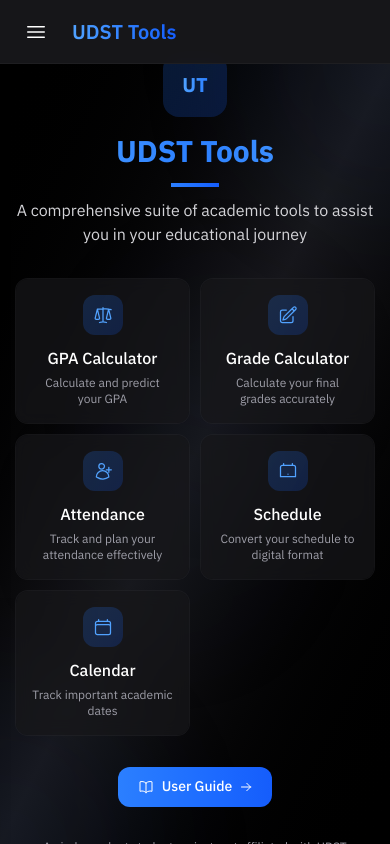
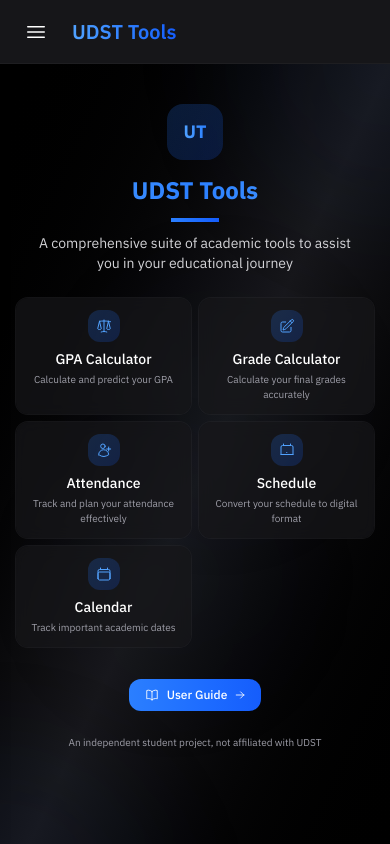
Before and after one commit to Ahmkwj/UDST-Tools, a React (Vite) app: page /ar in a window 390 px wide. Built offline with nearby package versions, Linux system fonts and the light colour scheme.

Commit message:
fix home page mobile

```diff
--- a/public/index.tsx
+++ b/public/index.tsx
@@ -6,7 +6,7 @@
   const isRTL = locale === "ar";
 
   return (
-    <div className="relative h-full w-full flex flex-col items-center justify-center bg-gradient-to-br from-black via-zinc-900 to-black text-white">
+    <div className="relative min-h-screen w-full flex flex-col items-center justify-start bg-gradient-to-br from-black via-zinc-900 to-black text-white">
       {/* Background decoration */}
       <div className="absolute inset-0 overflow-hidden pointer-events-none">
         <div className="absolute -top-40 -right-40 w-80 h-80 rounded-full bg-blue-900/10 blur-3xl animate-pulse"></div>
@@ -17,23 +17,23 @@
 
       {/* Main content */}
       <div
-        className={`relative z-10 max-w-4xl w-full text-center px-4 md:px-6 py-4 md:py-8 space-y-8 ${
+        className={`relative z-10 max-w-4xl w-full text-center px-4 md:px-6 py-6 md:py-12 space-y-6 md:space-y-8 ${
           isRTL ? "rtl" : ""
         }`}
       >
         {/* Title */}
-        <div className="space-y-4 animate-fade-in">
-          <div className="w-16 h-16 mx-auto rounded-2xl bg-gradient-to-br from-blue-500/20 to-blue-600/20 flex items-center justify-center transform hover:scale-110 transition-transform duration-300">
-            <span className="text-xl font-bold bg-gradient-to-r from-blue-400 to-blue-500 bg-clip-text text-transparent">
+        <div className="space-y-4 animate-fade-in pt-4 md:pt-0">
+          <div className="w-14 h-14 md:w-16 md:h-16 mx-auto rounded-2xl bg-gradient-to-br from-blue-500/20 to-blue-600/20 flex items-center justify-center transform hover:scale-110 transition-transform duration-300">
+            <span className="text-lg md:text-xl font-bold bg-gradient-to-r from-blue-400 to-blue-500 bg-clip-text text-transparent">
               UT
             </span>
           </div>
           <div>
-            <h1 className="text-3xl sm:text-4xl md:text-5xl font-bold leading-tight bg-gradient-to-r from-blue-400 via-blue-500 to-blue-400 bg-clip-text text-transparent">
+            <h1 className="text-2xl sm:text-3xl md:text-4xl lg:text-5xl font-bold leading-tight bg-gradient-to-r from-blue-400 via-blue-500 to-blue-400 bg-clip-text text-transparent">
               {locale === "ar" ? "أدوات UDST" : "UDST Tools"}
             </h1>
             <div className="h-1 w-12 md:w-20 mx-auto bg-gradient-to-r from-blue-500 to-blue-600 mt-3"></div>
-            <p className="text-base md:text-lg text-zinc-300 mt-3 max-w-2xl mx-auto">
+            <p className="text-sm md:text-base lg:text-lg text-zinc-300 mt-3 max-w-2xl mx-auto px-4">
               {locale === "ar"
                 ? "مجموعة شاملة من الأدوات الأكاديمية لمساعدتك في رحلتك التعليمية"
                 : "A comprehensive suite of academic tools to assist you in your educational journey"}
@@ -42,19 +42,19 @@
         </div>
 
         {/* Quick Links */}
-        <div className="grid grid-cols-2 lg:grid-cols-3 gap-3 max-w-3xl mx-auto">
+        <div className="grid grid-cols-2 lg:grid-cols-3 gap-2 sm:gap-3 max-w-3xl mx-auto">
           <a
             href="/gpa-calculator"
-            className="p-4 rounded-xl backdrop-blur-sm bg-zinc-900/70 ring-1 ring-zinc-800/50 hover:ring-blue-500/50 hover:transform hover:scale-105 transition-all duration-300 group"
+            className="p-3 sm:p-4 rounded-xl backdrop-blur-sm bg-zinc-900/70 ring-1 ring-zinc-800/50 hover:ring-blue-500/50 hover:transform hover:scale-105 transition-all duration-300 group"
           >
-            <div className="w-10 h-10 rounded-xl bg-gradient-to-br from-blue-500/20 to-blue-600/20 flex items-center justify-center mb-3 mx-auto group-hover:scale-110 transition-transform">
+            <div className="w-8 h-8 sm:w-10 sm:h-10 rounded-xl bg-gradient-to-br from-blue-500/20 to-blue-600/20 flex items-center justify-center mb-2 sm:mb-3 mx-auto group-hover:scale-110 transition-transform">
               <svg
                 xmlns="http://www.w3.org/2000/svg"
                 fill="none"
                 viewBox="0 0 24 24"
                 strokeWidth={1.5}
                 stroke="currentColor"
-                className="w-5 h-5 text-blue-400"
+                className="w-4 h-4 sm:w-5 sm:h-5 text-blue-400"
               >
                 <path
                   strokeLinecap="round"
@@ -63,10 +63,10 @@
                 />
               </svg>
             </div>
-            <h2 className="font-medium text-base text-white mb-1">
+            <h2 className="font-medium text-sm sm:text-base text-white mb-0.5 sm:mb-1">
               {locale === "ar" ? "حاسبة المعدل" : "GPA Calculator"}
             </h2>
-            <p className="text-xs text-zinc-400">
+            <p className="text-[10px] sm:text-xs text-zinc-400">
               {locale === "ar"
                 ? "احسب وتوقع معدلك التراكمي"
                 : "Calculate and predict your GPA"}
@@ -75,16 +75,16 @@
 
           <a
             href="/grade-calculator"
-            className="p-4 rounded-xl backdrop-blur-sm bg-zinc-900/70 ring-1 ring-zinc-800/50 hover:ring-blue-500/50 hover:transform hover:scale-105 transition-all duration-300 group"
+            className="p-3 sm:p-4 rounded-xl backdrop-blur-sm bg-zinc-900/70 ring-1 ring-zinc-800/50 hover:ring-blue-500/50 hover:transform hover:scale-105 transition-all duration-300 group"
           >
-            <div className="w-10 h-10 rounded-xl bg-gradient-to-br from-blue-500/20 to-blue-600/20 flex items-center justify-center mb-3 mx-auto group-hover:scale-110 transition-transform">
+            <div className="w-8 h-8 sm:w-10 sm:h-10 rounded-xl bg-gradient-to-br from-blue-500/20 to-blue-600/20 flex items-center justify-center mb-2 sm:mb-3 mx-auto group-hover:scale-110 transition-transform">
               <svg
                 xmlns="http://www.w3.org/2000/svg"
                 fill="none"
                 viewBox="0 0 24 24"
                 strokeWidth={1.5}
                 stroke="currentColor"
-                className="w-5 h-5 text-blue-400"
+                className="w-4 h-4 sm:w-5 sm:h-5 text-blue-400"
               >
                 <path
                   strokeLinecap="round"
@@ -93,10 +93,10 @@
                 />
               </svg>
             </div>
-            <h2 className="font-medium text-base text-white mb-1">
+            <h2 className="font-medium text-sm sm:text-base text-white mb-0.5 sm:mb-1">
               {locale === "ar" ? "حاسبة الدرجات" : "Grade Calculator"}
             </h2>
-            <p className="text-xs text-zinc-400">
+            <p className="text-[10px] sm:text-xs text-zinc-400">
               {locale === "ar"
                 ? "احسب درجاتك النهائية بدقة"
                 : "Calculate your final grades accurately"}
@@ -105,16 +105,16 @@
 
           <a
             href="/attendance-calculator"
-            className="p-4 rounded-xl backdrop-blur-sm bg-zinc-900/70 ring-1 ring-zinc-800/50 hover:ring-blue-500/50 hover:transform hover:scale-105 transition-all duration-300 group"
+            className="p-3 sm:p-4 rounded-xl backdrop-blur-sm bg-zinc-900/70 ring-1 ring-zinc-800/50 hover:ring-blue-500/50 hover:transform hover:scale-105 transition-all duration-300 group"
           >
-            <div className="w-10 h-10 rounded-xl bg-gradient-to-br from-blue-500/20 to-blue-600/20 flex items-center justify-center mb-3 mx-auto group-hover:scale-110 transition-transform">
+            <div className="w-8 h-8 sm:w-10 sm:h-10 rounded-xl bg-gradient-to-br from-blue-500/20 to-blue-600/20 flex items-center justify-center mb-2 sm:mb-3 mx-auto group-hover:scale-110 transition-transform">
               <svg
                 xmlns="http://www.w3.org/2000/svg"
                 fill="none"
                 viewBox="0 0 24 24"
                 strokeWidth={1.5}
                 stroke="currentColor"
-                className="w-5 h-5 text-blue-400"
+                className="w-4 h-4 sm:w-5 sm:h-5 text-blue-400"
               >
                 <path
                   strokeLinecap="round"
@@ -123,10 +123,10 @@
                 />
               </svg>
             </div>
-            <h2 className="font-medium text-base text-white mb-1">
+            <h2 className="font-medium text-sm sm:text-base text-white mb-0.5 sm:mb-1">
               {locale === "ar" ? "حاسبة الحضور" : "Attendance"}
             </h2>
-            <p className="text-xs text-zinc-400">
+            <p className="text-[10px] sm:text-xs text-zinc-400">
               {locale === "ar"
                 ? "تتبع وخطط لحضورك بفعالية"
                 : "Track and plan your attendance effectively"}
@@ -135,16 +135,16 @@
 
           <a
             href="/schedule-maker"
-            className="p-4 rounded-xl backdrop-blur-sm bg-zinc-900/70 ring-1 ring-zinc-800/50 hover:ring-blue-500/50 hover:transform hover:scale-105 transition-all duration-300 group"
+            className="p-3 sm:p-4 rounded-xl backdrop-blur-sm bg-zinc-900/70 ring-1 ring-zinc-800/50 hover:ring-blue-500/50 hover:transform hover:scale-105 transition-all duration-300 group"
           >
-            <div className="w-10 h-10 rounded-xl bg-gradient-to-br from-blue-500/20 to-blue-600/20 flex items-center justify-center mb-3 mx-auto group-hover:scale-110 transition-transform">
+            <div className="w-8 h-8 sm:w-10 sm:h-10 rounded-xl bg-gradient-to-br from-blue-500/20 to-blue-600/20 flex items-center justify-center mb-2 sm:mb-3 mx-auto group-hover:scale-110 transition-transform">
               <svg
                 xmlns="http://www.w3.org/2000/svg"
                 fill="none"
                 viewBox="0 0 24 24"
                 strokeWidth={1.5}
                 stroke="currentColor"
-                className="w-5 h-5 text-blue-400"
+                className="w-4 h-4 sm:w-5 sm:h-5 text-blue-400"
               >
                 <path
                   strokeLinecap="round"
@@ -153,10 +153,10 @@
                 />
               </svg>
             </div>
-            <h2 className="font-medium text-base text-white mb-1">
+            <h2 className="font-medium text-sm sm:text-base text-white mb-0.5 sm:mb-1">
               {locale === "ar" ? "منظم الجدول" : "Schedule"}
             </h2>
-            <p className="text-xs text-zinc-400">
+            <p className="text-[10px] sm:text-xs text-zinc-400">
               {locale === "ar"
                 ? "حوّل جدولك إلى تنسيق رقمي"
                 : "Convert your schedule to digital format"}
@@ -165,16 +165,16 @@
 
           <a
             href="/calendar"
-            className="p-4 rounded-xl backdrop-blur-sm bg-zinc-900/70 ring-1 ring-zinc-800/50 hover:ring-blue-500/50 hover:transform hover:scale-105 transition-all duration-300 group"
+            className="p-3 sm:p-4 rounded-xl backdrop-blur-sm bg-zinc-900/70 ring-1 ring-zinc-800/50 hover:ring-blue-500/50 hover:transform hover:scale-105 transition-all duration-300 group"
           >
-            <div className="w-10 h-10 rounded-xl bg-gradient-to-br from-blue-500/20 to-blue-600/20 flex items-center justify-center mb-3 mx-auto group-hover:scale-110 transition-transform">
+            <div className="w-8 h-8 sm:w-10 sm:h-10 rounded-xl bg-gradient-to-br from-blue-500/20 to-blue-600/20 flex items-center justify-center mb-2 sm:mb-3 mx-auto group-hover:scale-110 transition-transform">
               <svg
                 xmlns="http://www.w3.org/2000/svg"
                 fill="none"
                 viewBox="0 0 24 24"
                 strokeWidth={1.5}
                 stroke="currentColor"
-                className="w-5 h-5 text-blue-400"
+                className="w-4 h-4 sm:w-5 sm:h-5 text-blue-400"
               >
                 <path
                   strokeLinecap="round"
@@ -183,10 +183,10 @@
                 />
               </svg>
             </div>
-            <h2 className="font-medium text-base text-white mb-1">
+            <h2 className="font-medium text-sm sm:text-base text-white mb-0.5 sm:mb-1">
               {locale === "ar" ? "التقويم الأكاديمي" : "Calendar"}
             </h2>
-            <p className="text-xs text-zinc-400">
+            <p className="text-[10px] sm:text-xs text-zinc-400">
               {locale === "ar"
                 ? "تتبع المواعيد المهمة"
                 : "Track important academic dates"}
@@ -195,10 +195,10 @@
         </div>
 
         {/* Guide Button */}
-        <div>
+        <div className="pt-2">
           <a
             href="/guide"
-            className="inline-flex items-center px-5 py-2.5 rounded-xl bg-gradient-to-r from-blue-500 to-blue-600 text-white font-medium hover:from-blue-600 hover:to-blue-700 transition-all duration-300 group transform hover:scale-105 text-sm"
+            className="inline-flex items-center px-4 sm:px-5 py-2 sm:py-2.5 rounded-xl bg-gradient-to-r from-blue-500 to-blue-600 text-white font-medium hover:from-blue-600 hover:to-blue-700 transition-all duration-300 group transform hover:scale-105 text-xs sm:text-sm"
           >
             <svg
               xmlns="http://www.w3.org/2000/svg"
@@ -206,7 +206,7 @@
               viewBox="0 0 24 24"
               strokeWidth={1.5}
               stroke="currentColor"
-              className="w-4 h-4 ltr:mr-2 rtl:ml-2"
+              className="w-3.5 h-3.5 sm:w-4 sm:h-4 ltr:mr-2 rtl:ml-2"
             >
               <path
                 strokeLinecap="round"
@@ -221,7 +221,7 @@
               viewBox="0 0 24 24"
               strokeWidth={2}
               stroke="currentColor"
-              className="w-3 h-3 ltr:ml-2 rtl:mr-2 transform group-hover:translate-x-1 rtl:group-hover:-translate-x-1 transition-transform"
+              className="w-2.5 h-2.5 sm:w-3 sm:h-3 ltr:ml-2 rtl:mr-2 transform group-hover:translate-x-1 rtl:group-hover:-translate-x-1 transition-transform"
             >
               <path
                 strokeLinecap="round"
@@ -234,7 +234,7 @@
 
         {/* Disclaimer */}
         <div>
-          <p className="text-xs text-zinc-400 max-w-lg mx-auto">
+          <p className="text-[10px] sm:text-xs text-zinc-400 max-w-lg mx-auto px-4">
             {locale === "ar"
               ? "مشروع طلابي مستقل، غير مرتبط بجامعة الدوحة للعلوم والتكنولوجيا"
               : "An independent student project, not affiliated with UDST"}
```
